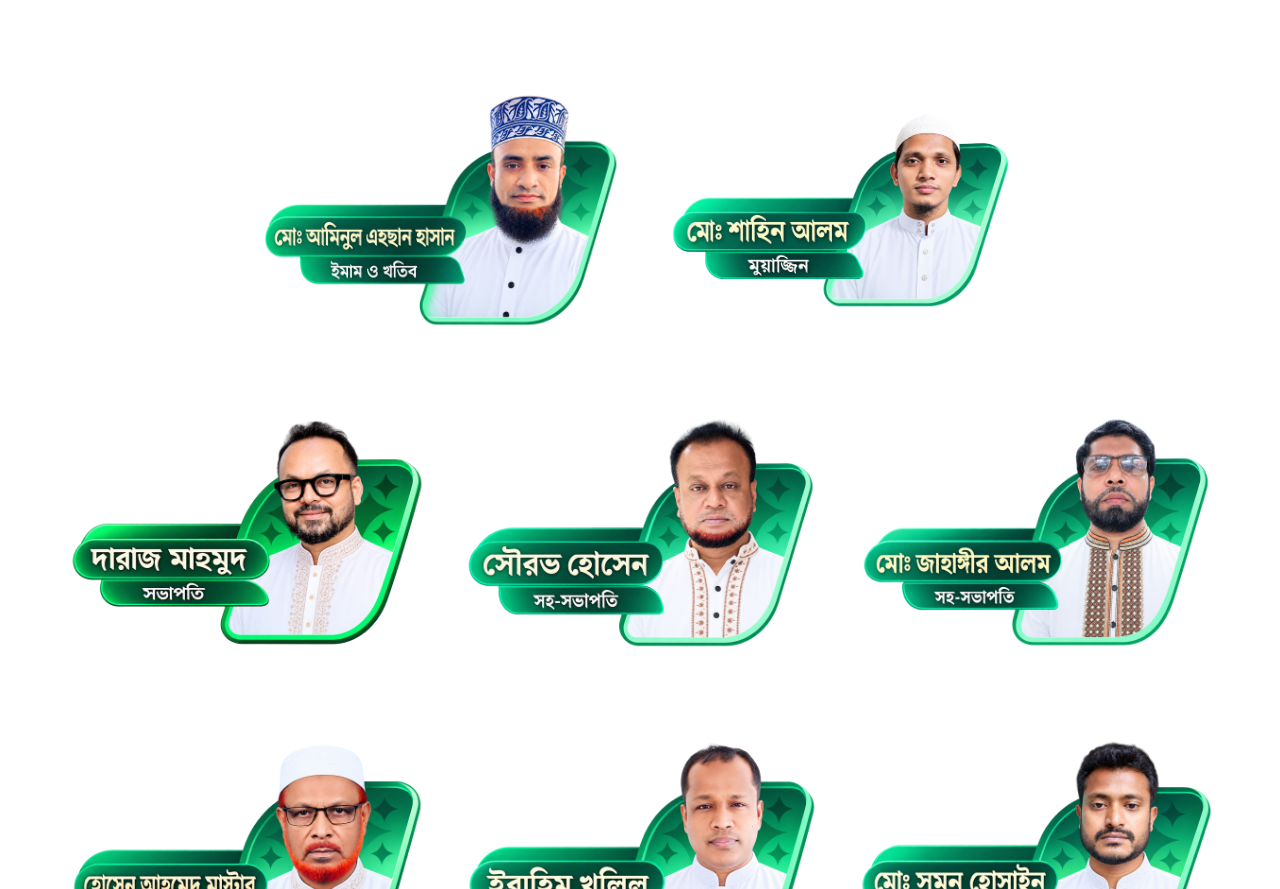
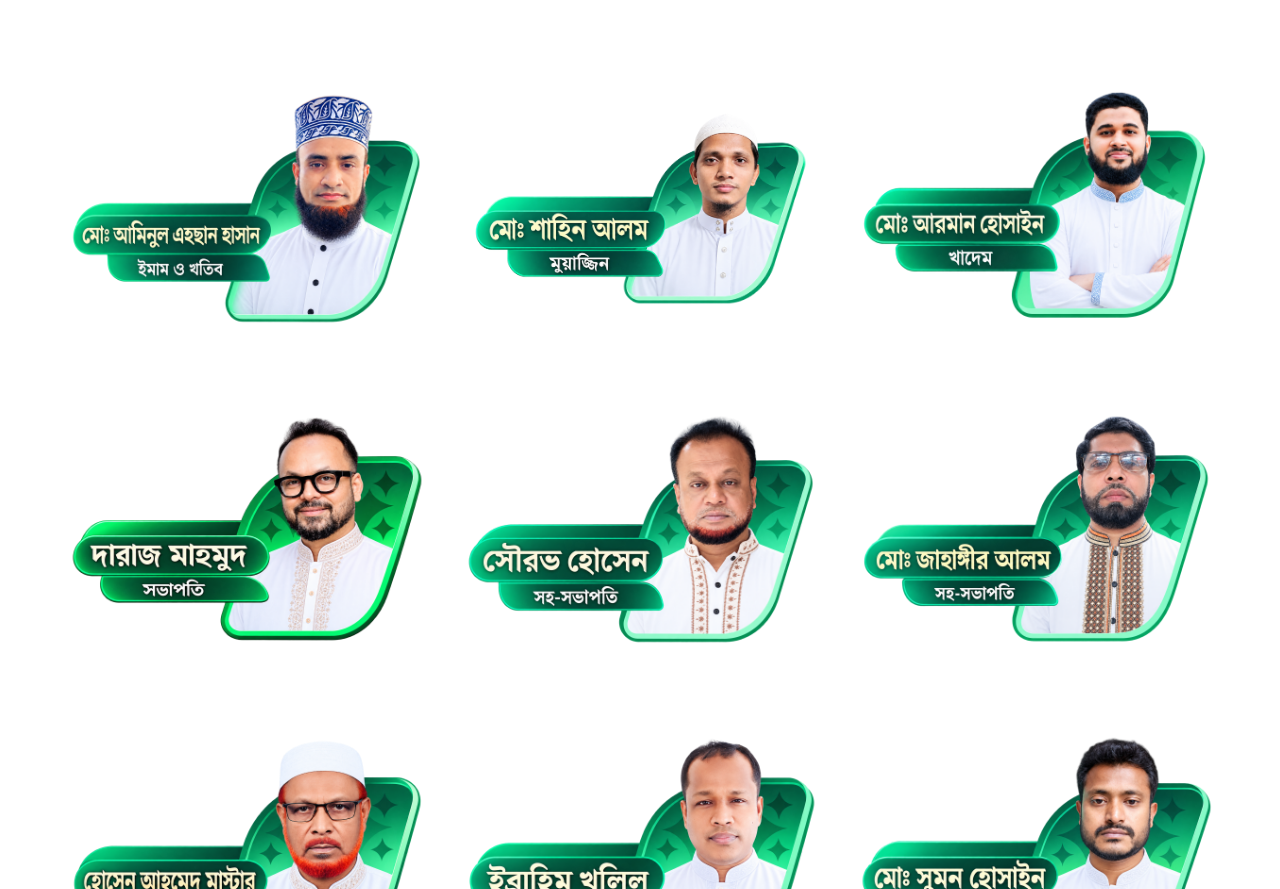
Before and after one commit to i-mTanvir/mosque, a React (Vite) app: page / in a window 1280 px wide. Shown: the part 4813-5702 px from the top of the page. Built offline with nearby package versions, Linux system fonts and the light colour scheme.

Commit message:
feat: add CommitteeSection component and committee member images

```diff
--- a/src/sections/CommitteeSection.tsx
+++ b/src/sections/CommitteeSection.tsx
@@ -18,8 +18,9 @@ const leaders = [
 ]
 
 const generalMembers = [
-  { image: '2m.png', role: 'সভাপতি', name: 'সভাপতি' },
-  { image: '3m.png', role: 'সহসভাপতি', name: 'সহসভাপতি' },
+  { image: '2m.png', role: 'ইমাম ও খতিব', name: 'মোঃ আমিনুল এহছান হাসান' },
+  { image: '3m.png', role: 'মুয়াজ্জিন', name: 'মোঃ শাহিন আলম' },
+  { image: '3.5m.png', role: 'খাদেম', name: 'মোঃ আরমান হোসাইন' },
   { image: '4m.png', role: 'সহসভাপতি', name: 'সহসভাপতি' },
   { image: '5m.png', role: 'ইমাম', name: 'ইমাম' },
   { image: '6m.png', role: 'মুয়াজ্জিন', name: 'মুয়াজ্জিন' },
@@ -63,7 +64,7 @@ export function CommitteeSection() {
       ))}
 
       <div className="committee-rows">
-        {[generalMembers.slice(0, 2), generalMembers.slice(2, 5), generalMembers.slice(5, 8)].map((row, rowIndex) => (
+        {[generalMembers.slice(0, 3), generalMembers.slice(3, 6), generalMembers.slice(6, 9)].map((row, rowIndex) => (
           <div className={`committee-row committee-row--${row.length}`} key={rowIndex}>
             {row.map((member, index) => (
               <article
```
Also changed, not shown: public/media/committee members/3.5m.png (added), public/media/committee members/4.5m.png (added).
